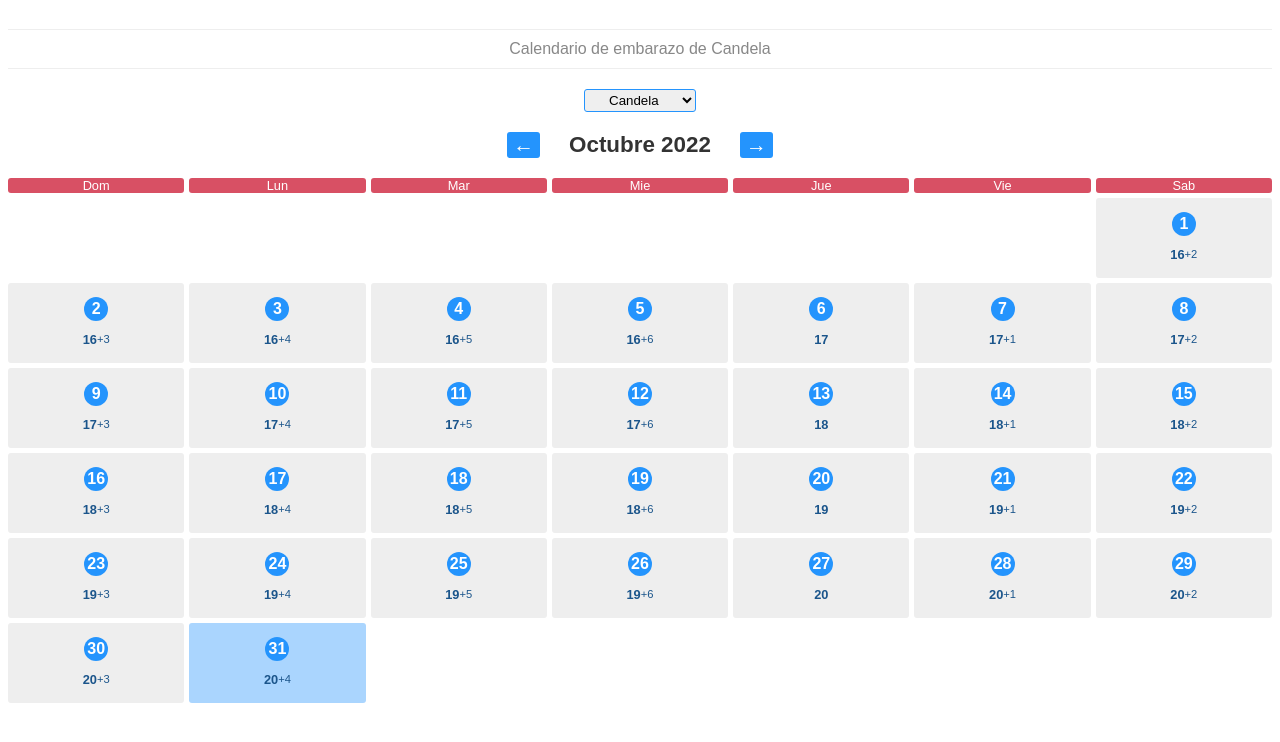
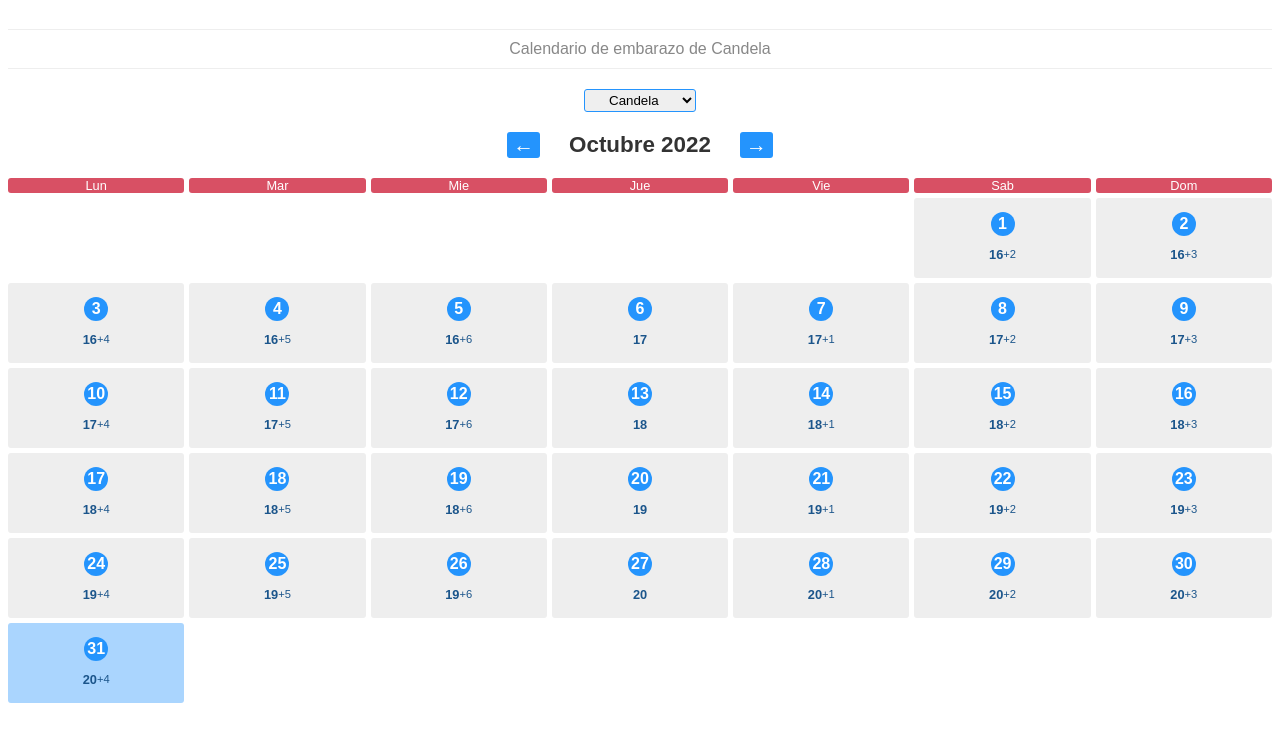
Before and after one commit to dvelopez/stuff, a plain HTML site: page calendar/embarazo.html in a window 1280 px wide. Drawn offline with Linux system fonts and the light colour scheme.

Commit message:
Corrección error final de mes

```diff
--- a/calendar/embarazo.html
+++ b/calendar/embarazo.html
@@ -127,9 +127,10 @@
     const weekDayNames = ['Dom','Lun','Mar','Mie','Jue','Vie','Sab'].slice(0, 7);
     const monthNames = ['Enero', 'Febrero', 'Marzo', 'Abril', 'Mayo', 'Junio',
        'Julio', 'Agosto', 'Septiembre', 'Octubre', 'Noviembre', 'Diciembre'];
-    const weekDayStart = 0; // Semana empieza en lunes
+    const weekDayStart = 1; // Semana empieza en lunes
 
     const currentMonth = new Date();
+    currentMonth.setDate(1);
     const today = new Date();
 
     const data = [
@@ -177,9 +178,9 @@
     const renderMonth = (year, month) => {
 
         calDate = new Date();
+        calDate.setDate(1);
+        calDate.setMonth(month);
         calDate.setYear(year);
-        calDate.setMonth(month);
-        calDate.setDate(1);
 
         // Reset calendario
         calendar.innerHTML = "";
```
